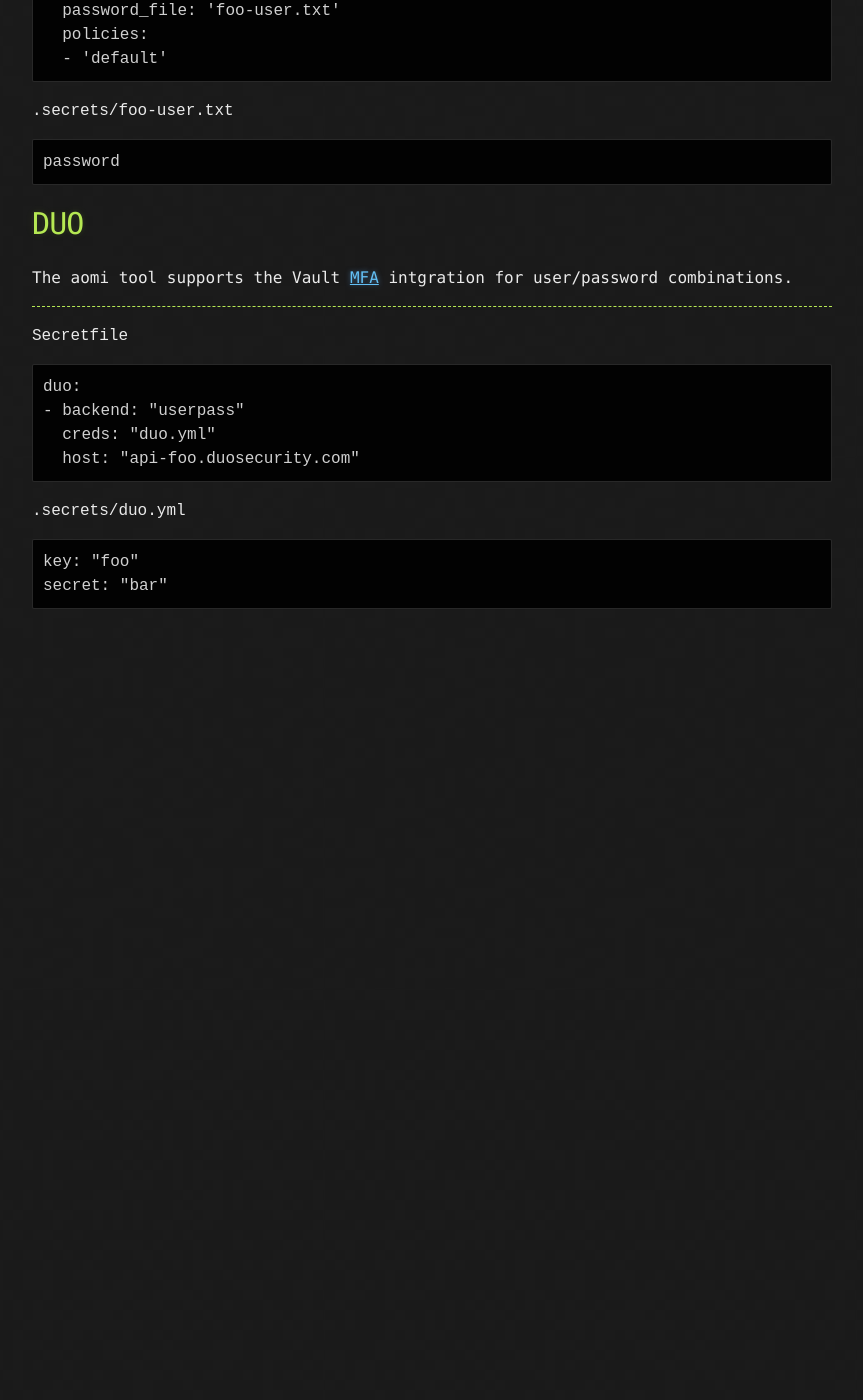
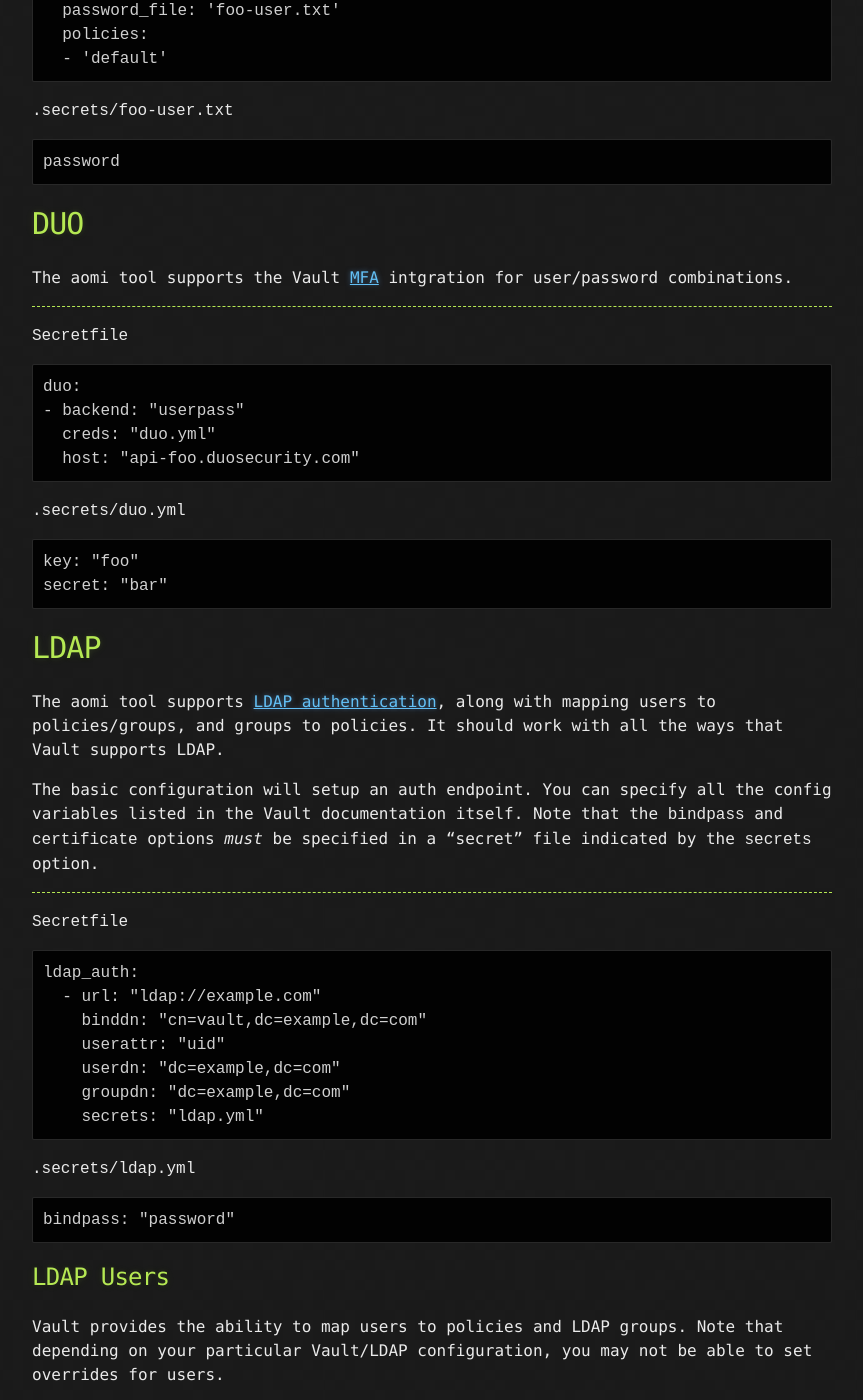
Before and after one commit to Autodesk/aomi, a Jekyll site: the page built from docs/auth-resources.md, in a window 1280 px wide and 1400 px high, scrolled down 1139 px. Shown: the whole window, without its empty margins (208-1071 px from the left). Built offline with Jekyll 4.4.1, drawn with Linux system fonts in a browser that asks for light colours; our own code applies the rules of GitHub Pages for plain Markdown files; before the commit the page ends 1768 px from its top, so only the background shows below that; some of the changed text lies outside the part shown.

Commit message:
make ldap secrets, well, secret. also add ldap docs.

````diff
--- a/docs/auth-resources.md
+++ b/docs/auth-resources.md
@@ -69,3 +69,62 @@
 key: "foo"
 secret: "bar"
 ```
+
+# LDAP
+
+The aomi tool supports [LDAP authentication](https://www.vaultproject.io/docs/auth/ldap.html), along with mapping users to policies/groups, and groups to policies. It should work with all the ways that Vault supports LDAP.
+
+The basic configuration will setup an auth endpoint. You can specify all the config variables listed in the Vault documentation itself. Note that the `bindpass` and `certificate` options _must_ be specified in a "secret" file indicated by the `secrets` option.
+
+----
+
+`Secretfile`
+
+```
+ldap_auth:
+  - url: "ldap://example.com"
+    binddn: "cn=vault,dc=example,dc=com"
+    userattr: "uid"
+    userdn: "dc=example,dc=com"
+    groupdn: "dc=example,dc=com"
+    secrets: "ldap.yml"
+```
+
+`.secrets/ldap.yml`
+
+```
+bindpass: "password"
+```
+
+## LDAP Users
+
+Vault provides the ability to map users to policies and LDAP groups. Note that depending on your particular Vault/LDAP configuration, you may not be able to set overrides for users.
+
+----
+
+`Secretfile`
+
+```
+ldap_users:
+  - user: "test"
+    groups:
+      - "some-group"
+      - "another-group"
+    policies:
+      - "another-policy"
+```
+
+## LDAP Groups
+
+Vault provides the ability to map LDAP groups to policies.
+
+----
+
+`Secretfile`
+
+```
+ldap_groups:
+   - name: "some-group"
+     policies:
+       - "some-policy"
+```
````
Also changed, not shown: 3 other files.
